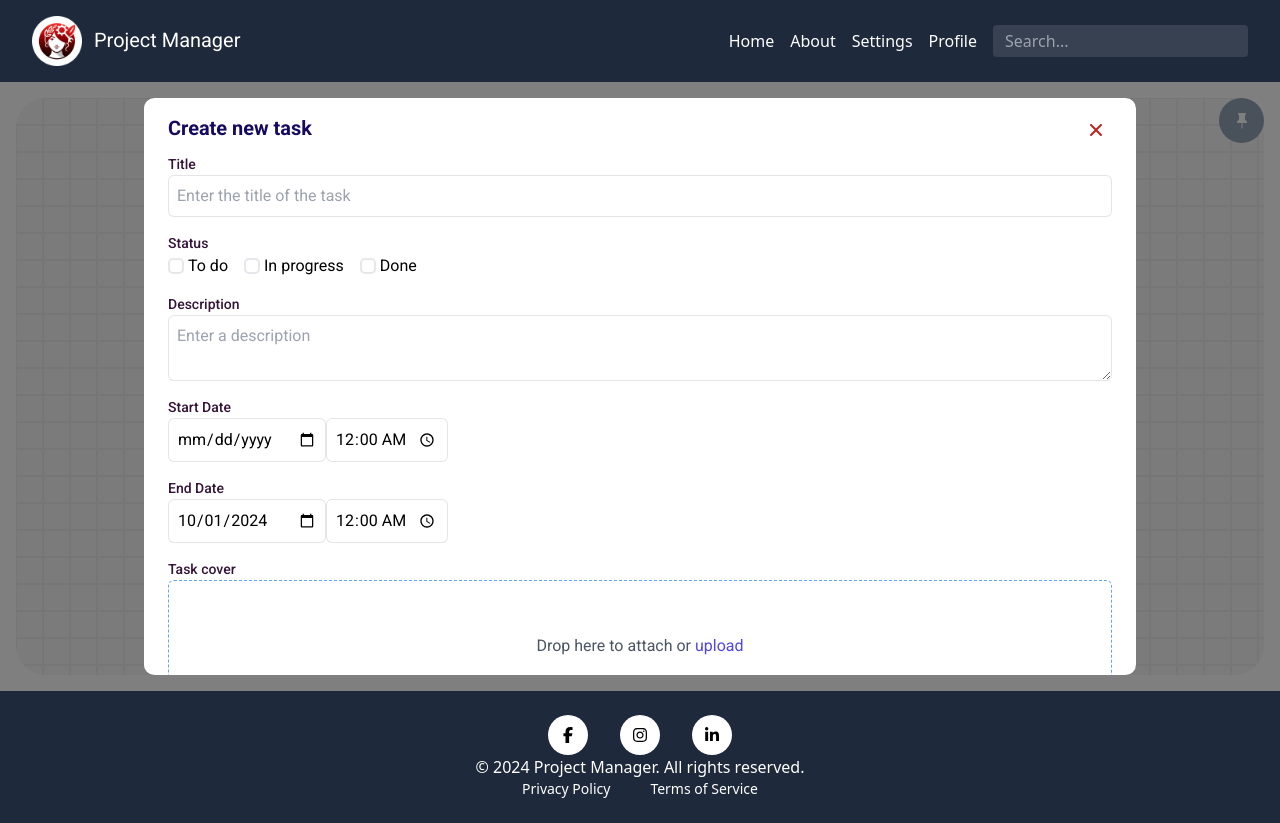
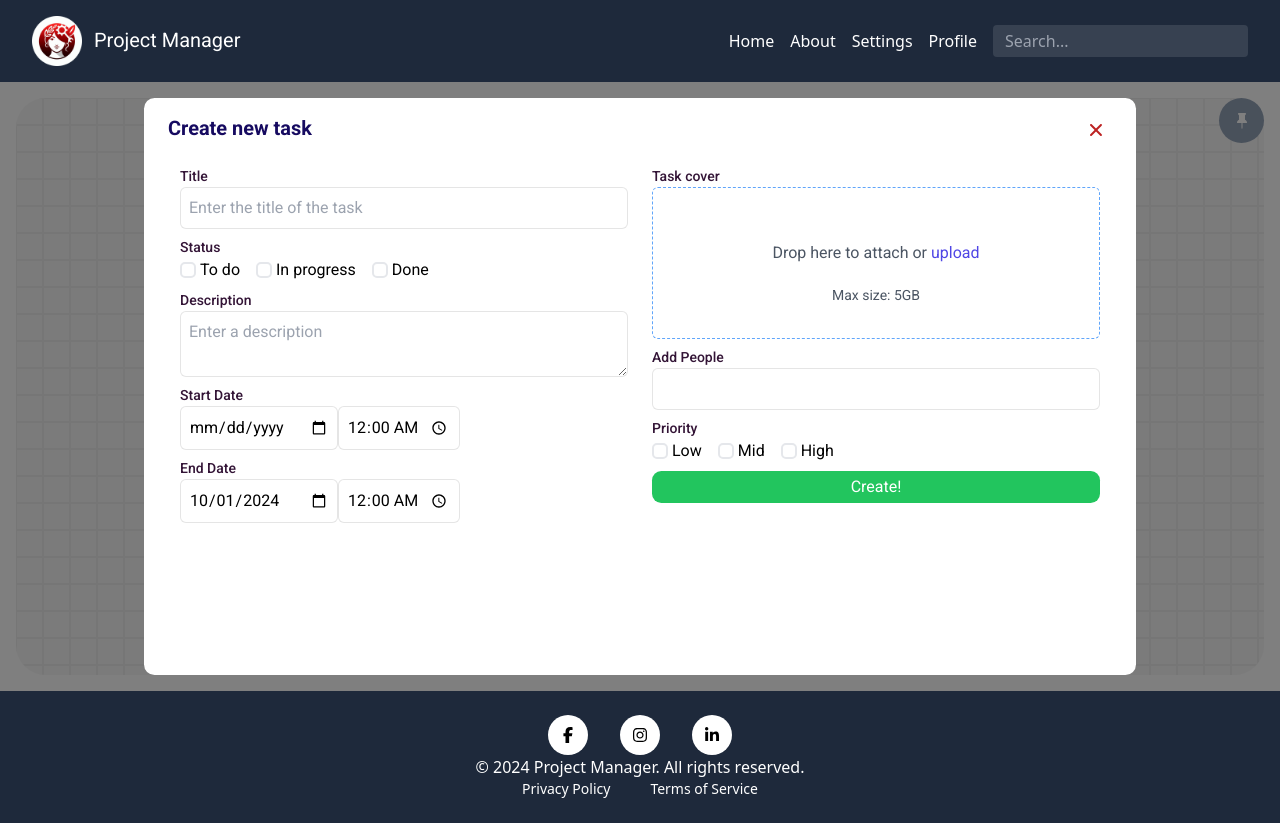
Before and after one commit to amiranda1911/project-manager-v2, a React (Vite) app: page /kanban in a window 1280 px wide. Both pictures are taken after a click on the button 444 px from the left and 132 px from the top of the page. Built offline with nearby package versions, Linux system fonts and the light colour scheme; data requests are answered from the project's data file.

Commit message:
fix: creation modal style

```diff
--- a/src/Components/CreationModal.tsx
+++ b/src/Components/CreationModal.tsx
@@ -66,7 +66,8 @@ const CreationModal = ({closeDispatch}: CreationModalProps) => {
 					<button onClick={() => closeDispatch(false)}><IoIosClose className="text-23 text-[#BD2323]" /></button>
 				</header>
 
-				<form className="flex flex-col" onSubmit={handleSubmit}>
+				<form className="flex flex-col lg:flex-row" onSubmit={handleSubmit}>
+					<div className="lg:w-1/2 lg:p-3">
 						<div className="form-section">
 							<label className="form-label">Title</label>
 							<input type="text" className="form-input" value={title} onChange={(e) => setTitle(e.target.value)} placeholder="Enter the title of the task"></input>
@@ -112,8 +113,9 @@ const CreationModal = ({closeDispatch}: CreationModalProps) => {
 								<input type="time" value={endTime} onChange={(e) => setEndTime(e.target.value)} className="form-input" />
 							</div>
 						</div>
+					</div>
 
-
+					<div className="lg:w-1/2 lg:p-3">
 						<div className="form-section">
 							<label htmlFor="" className="form-label">Task cover</label>
 							<Uploader/>
@@ -147,6 +149,7 @@ const CreationModal = ({closeDispatch}: CreationModalProps) => {
 						<div className="form-section">
 							<button className="green-button" type="submit">Create!</button>
 						</div>
+					</div>
 				</form>
 			</section>
     </div>
```
Lines whose indentation alone changed are shown as unchanged.
